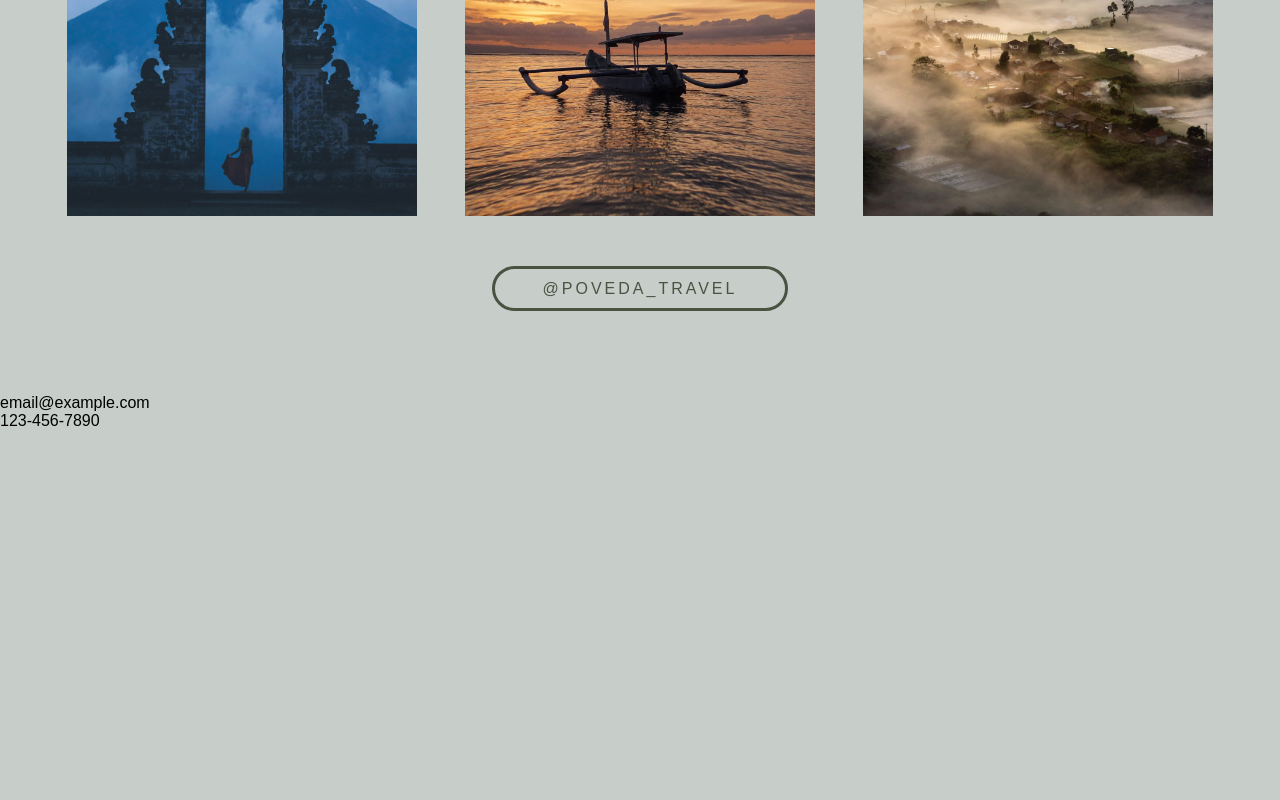
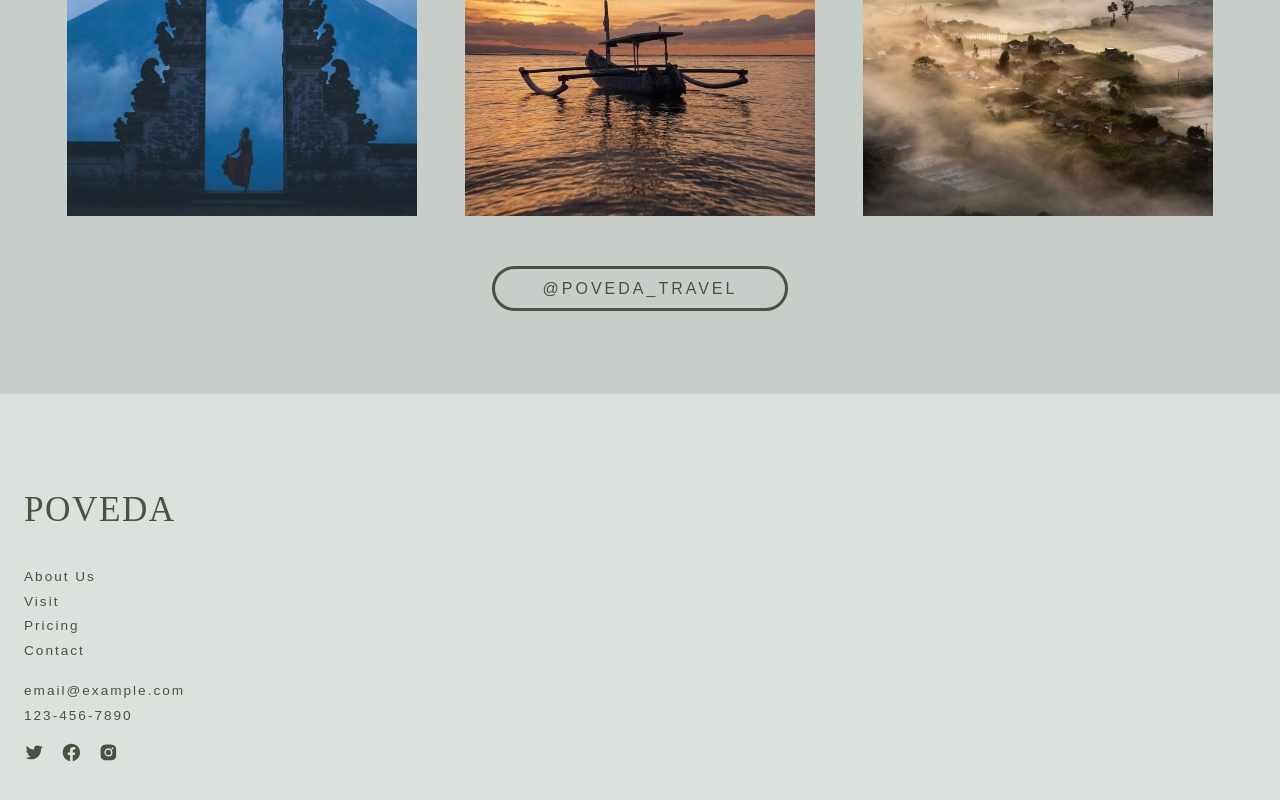
Before and after one commit to SutheeDev/react-poveda, a React (Vite) app in the folder client/: page / in a window 1280 px wide. Shown: the part 3607-4407 px from the top of the page. Before the commit the page ends 4037 px from the top, so only its background shows below. Built offline with nearby package versions, Linux system fonts and the light colour scheme.

Commit message:
initial setup for Footer component

```diff
--- a/client/src/components/Footer.jsx
+++ b/client/src/components/Footer.jsx
@@ -1,17 +1,85 @@
+import { Logo } from "../components";
+import { Link } from "react-router-dom";
 import styled from "styled-components";
+import {
+  BiLogoTwitter,
+  BiLogoFacebookCircle,
+  BiLogoInstagramAlt,
+} from "react-icons/bi";
 
 const Footer = () => {
   return (
     <Wrapper>
-      <div className="logo-container"></div>
-      <div className="links-container"></div>
+      <div className="logo-container">
+        <Logo />
+      </div>
+      <div className="links-container">
+        <Link className="link" to="/aboutus">
+          about us
+        </Link>
+        <Link className="link" to="/visit">
+          visit
+        </Link>
+        <Link className="link" to="/pricing">
+          pricing
+        </Link>
+        <Link className="link" to="/contact">
+          contact
+        </Link>
+      </div>
       <div className="contact-container">
-        <p>email@example.com</p>
-        <p>123-456-7890</p>
+        <div className="contact">
+          <p>email@example.com</p>
+          <p>123-456-7890</p>
+        </div>
+        <div className="social-container">
+          <div className="social-icon">
+            <BiLogoTwitter />
+          </div>
+          <div className="social-icon">
+            <BiLogoFacebookCircle />
+          </div>
+          <div className="social-icon">
+            <BiLogoInstagramAlt />
+          </div>
+        </div>
       </div>
     </Wrapper>
   );
 };
 export default Footer;
 
-const Wrapper = styled.footer``;
+const Wrapper = styled.footer`
+  background-color: var(--light-grey);
+  color: var(--green-2);
+  padding: 6em var(--side-contain-sm);
+  .logo,
+  .links-container,
+  .link {
+    color: var(--green-2);
+    display: block;
+  }
+  .logo,
+  .links-container,
+  .contact {
+    margin: 0 0 1em 0;
+  }
+  .link {
+    text-transform: capitalize;
+  }
+  .link,
+  .contact {
+    font-size: 0.85rem;
+    line-height: 1.8;
+    letter-spacing: 2px;
+  }
+  .social-container {
+    display: flex;
+    align-items: center;
+    gap: 1em;
+  }
+  .social-icon {
+    font-size: 1.3rem;
+    display: flex;
+  }
+`;
```
